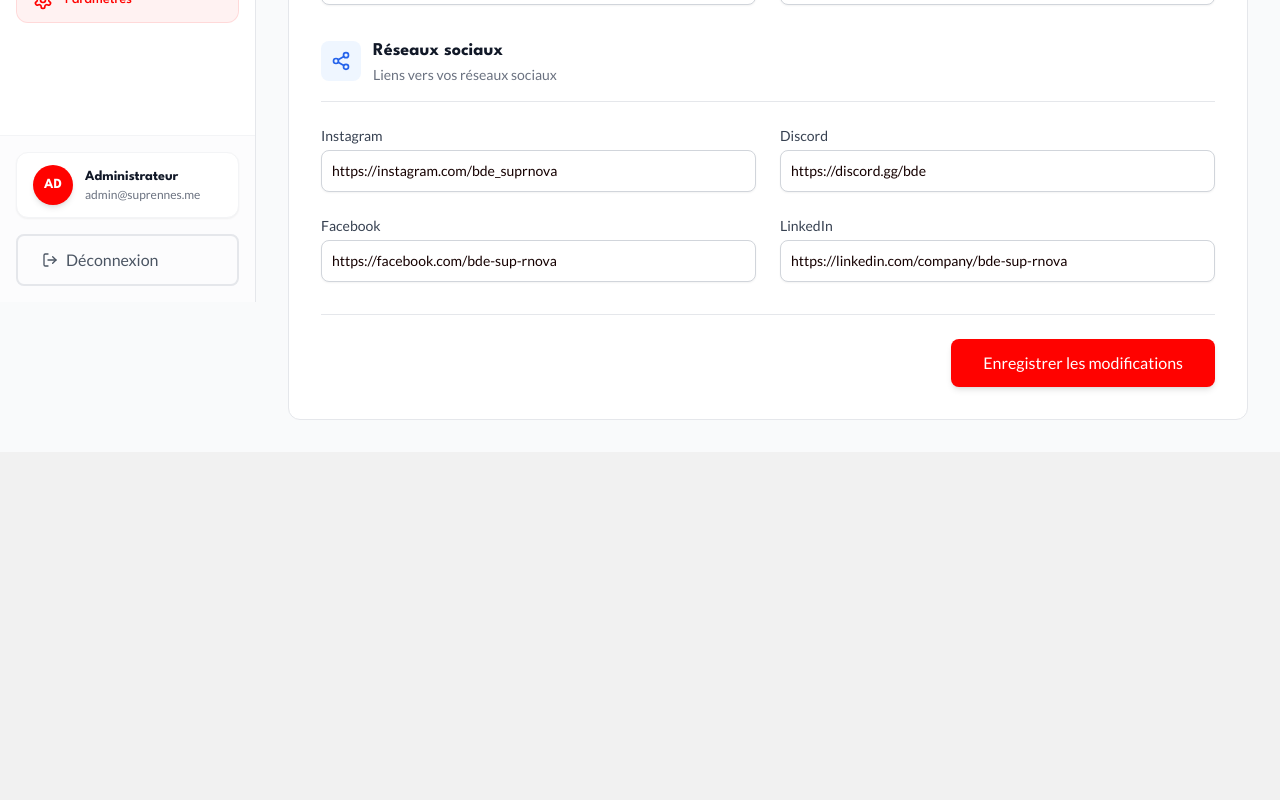
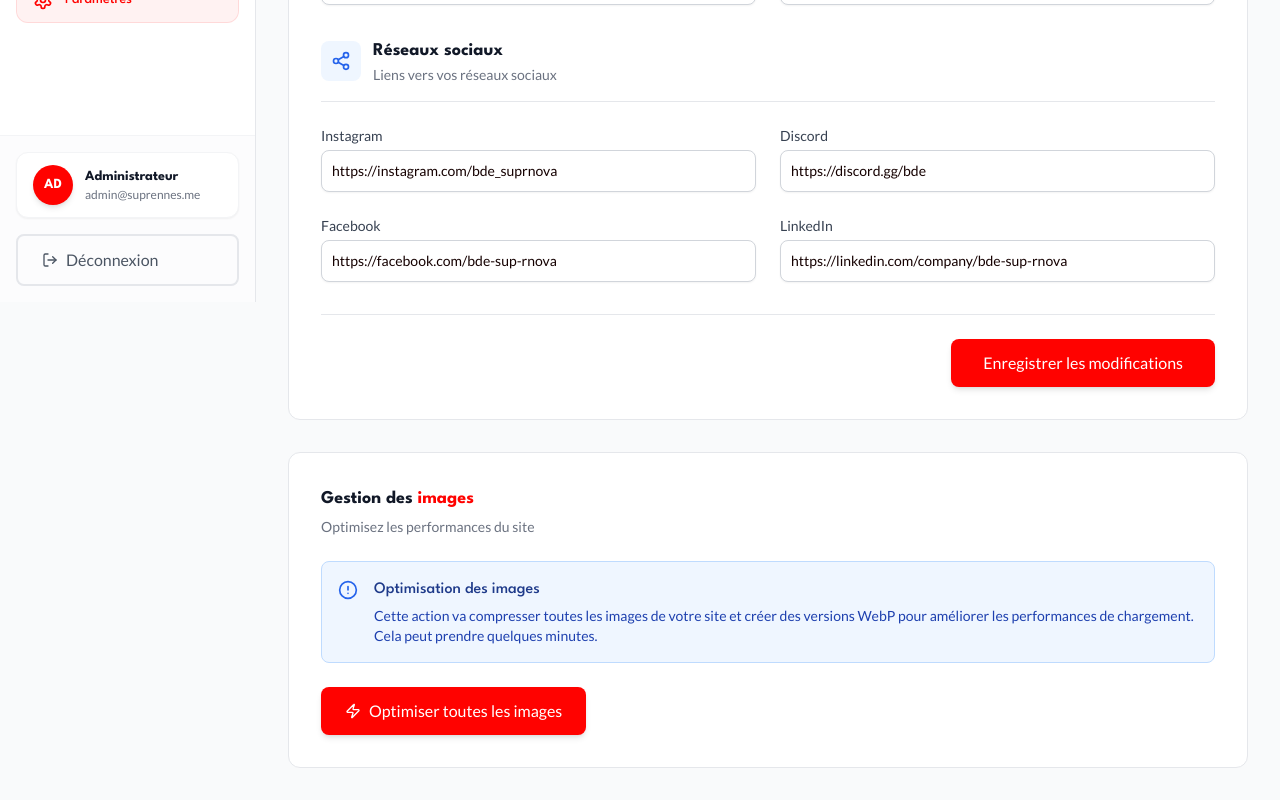
Before and after one commit to MathisBruel/BDESIte, a Next.js app: page /admin/settings in a window 1280 px wide. Shown: the part 498-1298 px from the top of the page. Before the commit the page ends 950 px from the top, so only its background shows below. Built offline with nearby package versions, Linux system fonts and the light colour scheme; no server answers; the database is empty.

Commit message:
feat: add image optimization feature with API integration and UI component

```diff
--- a/app/admin/settings/page.tsx
+++ b/app/admin/settings/page.tsx
@@ -1,5 +1,6 @@
 import { getSettings } from "@/lib/data";
 import { SettingsForm } from "@/components/admin/SettingsForm";
+import { ImageOptimizer } from "@/components/admin/ImageOptimizer";
 
 export default async function AdminSettingsPage() {
   const settings = await getSettings();
@@ -16,6 +17,16 @@ export default async function AdminSettingsPage() {
       <div className="bg-white rounded-xl border border-gray-200 p-8">
         <SettingsForm settings={settings} />
       </div>
+
+      <div className="bg-white rounded-xl border border-gray-200 p-8">
+        <div className="mb-6">
+          <h2 className="text-lg font-bold text-gray-900 font-spartan">
+            Gestion des <span className="text-brand-red">images</span>
+          </h2>
+          <p className="text-sm text-gray-500 mt-1">Optimisez les performances du site</p>
+        </div>
+        <ImageOptimizer />
+      </div>
     </div>
   );
 }
--- /dev/null
+++ b/app/api/admin/optimize-images/route.ts
@@ -0,0 +1,90 @@
+import { NextRequest, NextResponse } from "next/server";
+import { readdir, readFile, writeFile } from "fs/promises";
+import { join } from "path";
+import sharp from "sharp";
+import { auth } from "@/auth";
+
+export async function POST(request: NextRequest) {
+  try {
+    const session = await auth();
+    if (!session?.user) {
+      return NextResponse.json({ error: "Non autorisé" }, { status: 401 });
+    }
+
+    const imageDir = join(process.cwd(), "public", "images");
+    const results = {
+      processed: 0,
+      failed: 0,
+      totalSizeBefore: 0,
+      totalSizeAfter: 0,
+      errors: [] as string[],
+    };
+
+    // Recursive function to process images in directories
+    async function processDirectory(dir: string) {
+      try {
+        const entries = await readdir(dir, { withFileTypes: true });
+
+        for (const entry of entries) {
+          const fullPath = join(dir, entry.name);
+
+          if (entry.isDirectory()) {
+            await processDirectory(fullPath);
+          } else if (entry.isFile()) {
+            const ext = entry.name.toLowerCase().split(".").pop();
+            if (["jpg", "jpeg", "png"].includes(ext || "")) {
+              try {
+                const buffer = await readFile(fullPath);
+                results.totalSizeBefore += buffer.length;
+
+                // Optimize image
+                let optimized;
+                if (ext === "png") {
+                  optimized = await sharp(buffer)
+                    .png({ quality: 80, compressionLevel: 9 })
+                    .toBuffer();
+                } else {
+                  optimized = await sharp(buffer)
+                    .jpeg({ quality: 80, progressive: true })
+                    .toBuffer();
+                }
+
+                // Also save WebP version
+                const webpPath = fullPath.replace(/\.(jpg|jpeg|png)$/i, ".webp");
+                const webpBuffer = await sharp(buffer)
+                  .webp({ quality: 80 })
+                  .toBuffer();
+
+                await writeFile(fullPath, optimized);
+                await writeFile(webpPath, webpBuffer);
+
+                results.totalSizeAfter += optimized.length + webpBuffer.length;
+                results.processed++;
+              } catch (error) {
+                results.failed++;
+                results.errors.push(`${fullPath}: ${String(error)}`);
+              }
+            }
+          }
+        }
+      } catch (error) {
+        results.errors.push(`Erreur lecture dossier ${dir}: ${String(error)}`);
+      }
+    }
+
+    await processDirectory(imageDir);
+
+    const savedMB = ((results.totalSizeBefore - results.totalSizeAfter) / 1024 / 1024).toFixed(2);
+
+    return NextResponse.json({
+      success: true,
+      message: `Optimisation terminée: ${results.processed} images traitées, ${savedMB}MB économisés`,
+      results,
+    });
+  } catch (error) {
+    return NextResponse.json(
+      { error: `Erreur serveur: ${String(error)}` },
+      { status: 500 }
+    );
+  }
+}
--- /dev/null
+++ b/components/admin/ImageOptimizer.tsx
@@ -0,0 +1,77 @@
+"use client";
+
+import { useState } from "react";
+import { Button } from "@/components/ui/Button";
+import { toast } from "sonner";
+import { Zap, AlertCircle } from "lucide-react";
+
+export function ImageOptimizer() {
+  const [isOptimizing, setIsOptimizing] = useState(false);
+  const [results, setResults] = useState<any>(null);
+
+  const handleOptimize = async () => {
+    if (!confirm("Êtes-vous sûr ? Cela va optimiser et compresser toutes les images du site.")) {
+      return;
+    }
+
+    setIsOptimizing(true);
+    const toastId = toast.loading("Optimisation en cours... Cela peut prendre quelques minutes.");
+
+    try {
+      const response = await fetch("/api/admin/optimize-images", {
+        method: "POST",
+      });
+
+      const data = await response.json();
+
+      if (!response.ok) {
+        toast.error(data.error || "Erreur lors de l'optimisation", { id: toastId });
+        return;
+      }
+
+      setResults(data.results);
+      toast.success(data.message, { id: toastId });
+    } catch (error) {
+      toast.error(`Erreur: ${String(error)}`, { id: toastId });
+    } finally {
+      setIsOptimizing(false);
+    }
+  };
+
+  return (
+    <div className="space-y-6">
+      <div className="flex items-start gap-4 p-4 bg-blue-50 border border-blue-200 rounded-lg">
+        <AlertCircle className="w-5 h-5 text-blue-600 mt-0.5 flex-shrink-0" />
+        <div className="flex-1">
+          <h3 className="font-medium text-blue-900">Optimisation des images</h3>
+          <p className="text-sm text-blue-800 mt-1">
+            Cette action va compresser toutes les images de votre site et créer des versions WebP pour améliorer les performances de chargement. Cela peut prendre quelques minutes.
+          </p>
+        </div>
+      </div>
+
+      <Button
+        onClick={handleOptimize}
+        disabled={isOptimizing}
+        className="gap-2"
+      >
+        <Zap className="w-4 h-4" />
+        {isOptimizing ? "Optimisation en cours..." : "Optimiser toutes les images"}
+      </Button>
+
+      {results && (
+        <div className="p-4 bg-green-50 border border-green-200 rounded-lg space-y-2">
+          <div className="font-medium text-green-900">Résultats de l'optimisation:</div>
+          <ul className="text-sm text-green-800 space-y-1">
+            <li>✓ Images traitées: {results.processed}</li>
+            <li>✓ Taille avant: {(results.totalSizeBefore / 1024 / 1024).toFixed(2)} MB</li>
+            <li>✓ Taille après: {(results.totalSizeAfter / 1024 / 1024).toFixed(2)} MB</li>
+            {results.failed > 0 && (
+              <li className="text-red-600">⚠ Erreurs: {results.failed}</li>
+            )}
+          </ul>
+        </div>
+      )}
+    </div>
+  );
+}
```
